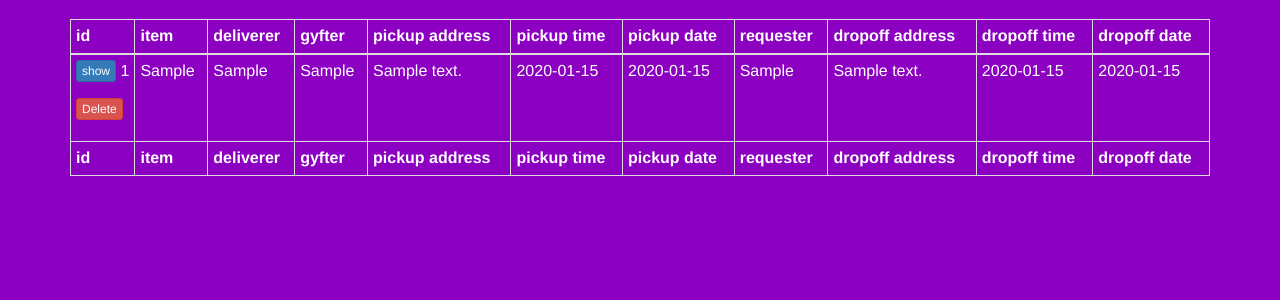
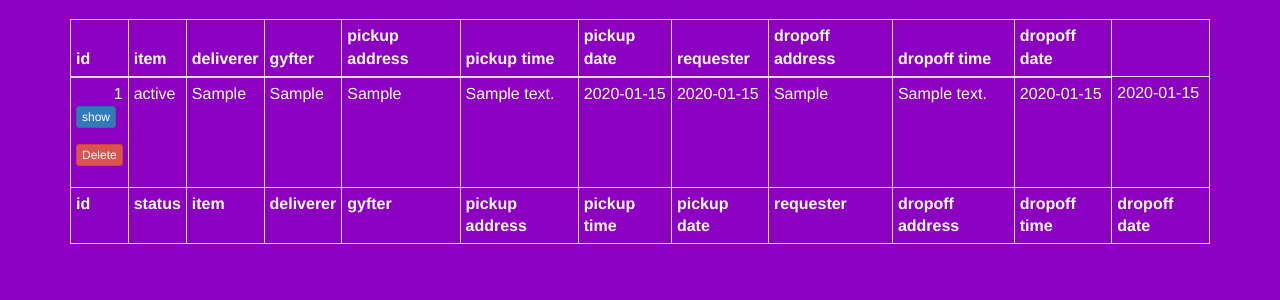
Before and after one commit to jasonleonhard/gyfted, a Flask app: page /show_all in a window 1280 px wide. Shown: the part 51-351 px from the top of the page. Run offline with Flask 2, Linux system fonts and the light colour scheme; tables that the repository leaves empty hold one stand-in row (values such as "Sample post"); some libraries are stand-ins or nearby versions.

Commit message:
Display ticket status

```diff
--- a/templates/show_all.html
+++ b/templates/show_all.html
@@ -60,6 +60,7 @@
         <tfoot>
             <tr class='theme_colors'>
                 <th>id</th>
+                <th>status</th>
 
                 <th>item</th>
                 <th>deliverer</th>
@@ -92,6 +93,7 @@
                         <input type="submit" value="Delete" class='btn btn-danger btn-xs'>
                       </form>
                     </td>
+                    <td>{{ticket.status}}</td>
                     <td>{{ticket.item}}</td>
                     <td>{{ticket.deliverer}}</td>
 
```
